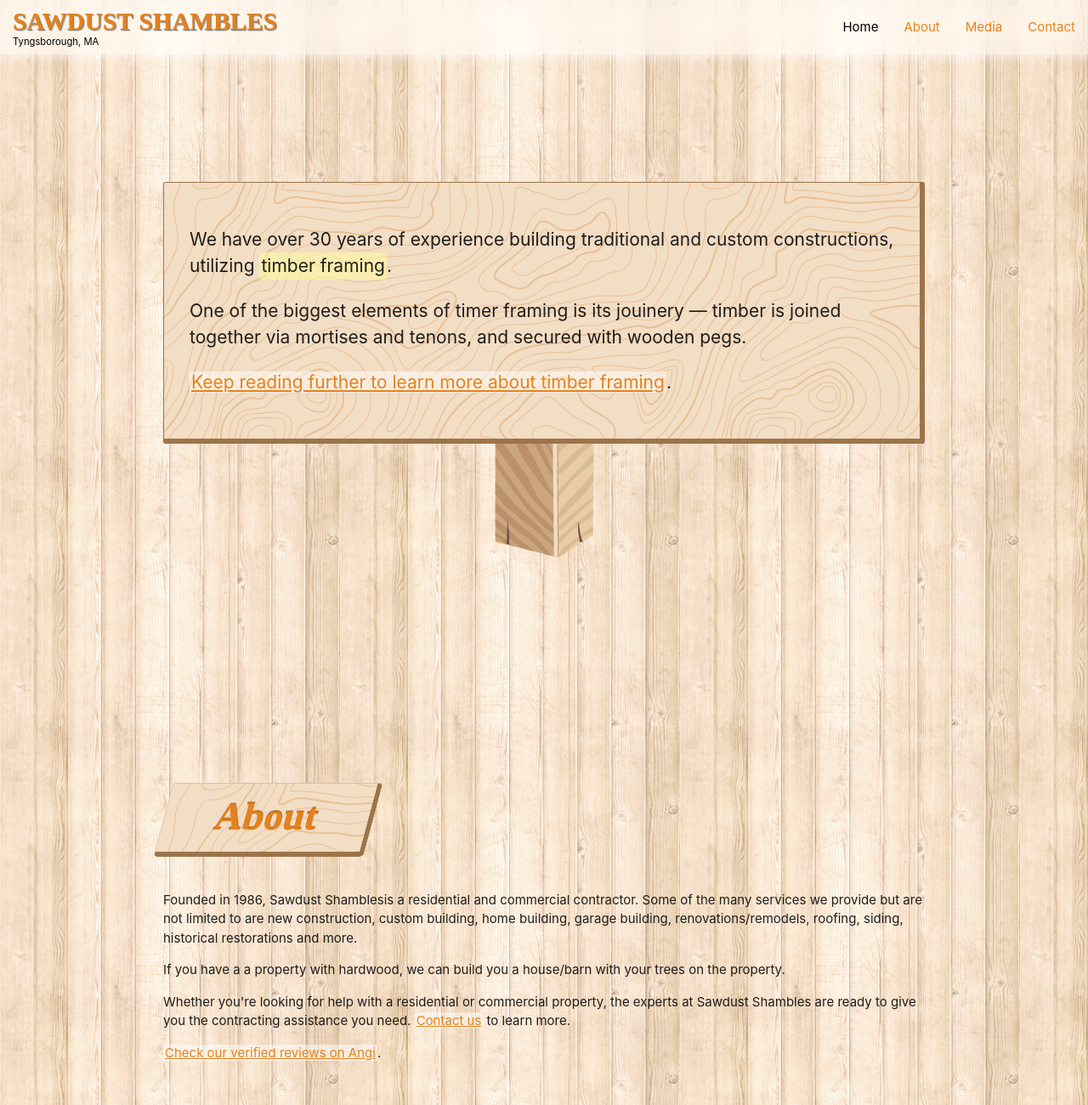
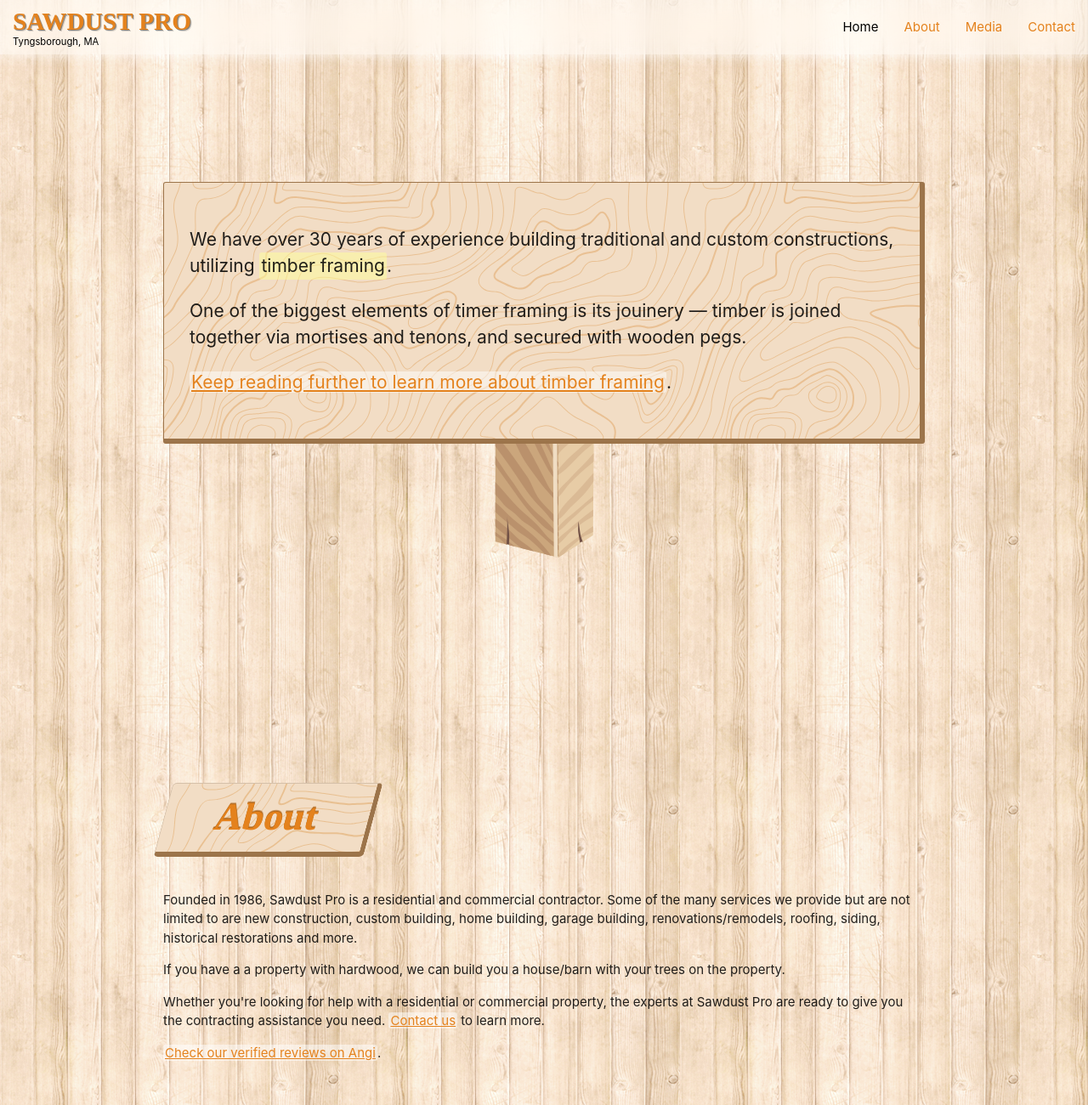
Before and after one commit to f1vlad/sawdust.pro, a website: page dist/index.html in a window 1280 px wide. Shown: the top 1300 px of the page at 85% size. Drawn offline with nearby package versions, Linux system fonts and the light colour scheme; a web font is replaced by a local one.

Commit message:
Corp identity change

```diff
--- a/dist/index.html
+++ b/dist/index.html
@@ -12,8 +12,8 @@
       gtag('config', 'G-4KMVN0KVSY');
     </script>
 
-    <title>SAWDUST SHAMBLES — residential and commercial contractor specializing in construction of custom buildings</title>
-    <meta name="Description" content="SAWDUST SHAMBLES specializes in constructing custom structures, with more than 30 years experience">
+    <title>SAWDUST PRO — residential and commercial contractor specializing in construction of custom buildings</title>
+    <meta name="Description" content="SAWDUST PRO  specializes in constructing custom structures, with more than 30 years experience">
     <meta name="Keywords" content="Sawdust, Saw dust, sawdust, timber, wood, framing, northwoods, cottage, cottages, cabin, saw mill, homes, upcountry, post, beam, camp, camps, house, frames, framing, custom, building, mills, raft, rafter, girder, grove, plank, pole, log, construction, fabricate, fabrication, mold, assembly, manufacture, chalet, lodge, shack">
     <meta name="email" content="msawdst@msn.com">
     <meta name="subject" content="Construction">
@@ -27,7 +27,7 @@
     <meta name="robots" content="ALL">
     <meta name="rating" content="General">
     <meta name="Geography" content="Tyngsborough, MA">
-    <meta name="author" content="Martin E Kelly of SAWDUST SHAMBLES">
+    <meta name="author" content="Martin E Kelly of SAWDUST PRO">
 
     <meta http-equiv="Content-Type" content="text/html; charset=UTF-8" />
     <meta name="viewport" content="width=device-width, initial-scale=1, maximum-scale=1.0" />
@@ -47,7 +47,7 @@
           <div class="nav-wrapper">
               <a id="logo-container" href="#" class="brand-logo">
                 <span class="corporate-identity carved-wood-heading">
-                  Sawdust Shambles
+                  Sawdust PRO
                 </span>
                 <span>
                   Tyngsborough, MA
@@ -112,13 +112,13 @@
             </span>
           </h1>
           <p>
-            Founded in 1986, Sawdust Shamblesis a residential and commercial contractor. Some of the many services we provide but are not limited to are new construction, custom building, home building, garage building, renovations/remodels, roofing, siding, historical restorations and more.
+            Founded in 1986, Sawdust Pro is a residential and commercial contractor. Some of the many services we provide but are not limited to are new construction, custom building, home building, garage building, renovations/remodels, roofing, siding, historical restorations and more.
           </p>
           <p>
             If you have a a property with hardwood, we can build you a house/barn with your trees on the property.
           </p>
           <p>
-            Whether you're looking for help with a residential or commercial property, the experts at Sawdust Shambles are ready to give you the contracting assistance you need. <a href="#page-contact">Contact us</a> to learn more.
+            Whether you're looking for help with a residential or commercial property, the experts at Sawdust Pro are ready to give you the contracting assistance you need. <a href="#page-contact">Contact us</a> to learn more.
           </p>
           <p>
             <a href="https://www.angieslist.com/companylist/us/ma/tyngsboro/saw-dust-construction-reviews-5777493.htm#review-btn-review-section">Check our verified reviews on Angi</a>.
@@ -212,10 +212,10 @@
   <footer class="page-footer black-text">
       <div class="footer-copyright black-text">
           <div class="container center-align">
-              &copy; 2021 <a href="https://sawdustshambles.com">Sawdust Shambles</a>. All Rights Reserved.</a>
-              <a href="https://www.instagram.com/sawdustshambles"><img src="img/instagram.svg" class="instagram-icon" alt="Instagram badge"></a>
+              &copy; 2021 <a href="https://sawdust.pro">Sawdust Pro</a>. All Rights Reserved.</a>
+              <!-- <a href="https://www.instagram.com/sawdustshambles"><img src="img/instagram.svg" class="instagram-icon" alt="Instagram badge"></a>
               <a href="https://twitter.com/sawdustshambles"><img src="img/twitter.svg" class="twitter-icon" alt="Twitter badge"></a>
-              <a href="https://business.facebook.com/metalslive-106403740887313"><img src="img/facebook.svg" class="facebook-icon" alt="Facebook badge"></a>
+              <a href="https://business.facebook.com/metalslive-106403740887313"><img src="img/facebook.svg" class="facebook-icon" alt="Facebook badge"></a> -->
           </div>
       </div>
   </footer>
```
